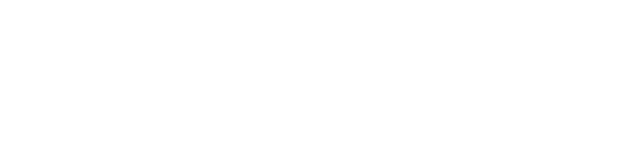
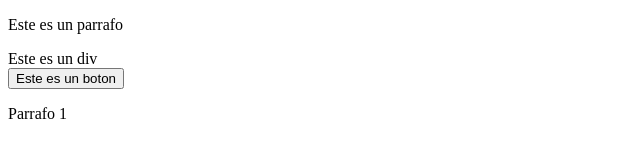
Before and after one commit to iarayae/modulo-2-html, a plain HTML site: page index.html in a window 1280 px wide. Shown: the whole page, without its empty margins (0-640 px from the left). Drawn offline with Linux system fonts and the light colour scheme.

Commit message:
Etiquetas en HTML

```diff
--- a/index.html
+++ b/index.html
@@ -6,6 +6,12 @@
     <title>Document</title>
 </head>
 <body>
+    <p> Este es un parrafo </p>
+
+    <div> Este es un div </div>
+    <button> Este es un boton </button>
+    <p class="Parrafo 1"> Parrafo 1 </p>
+
 
 </body>
 </html>
```
